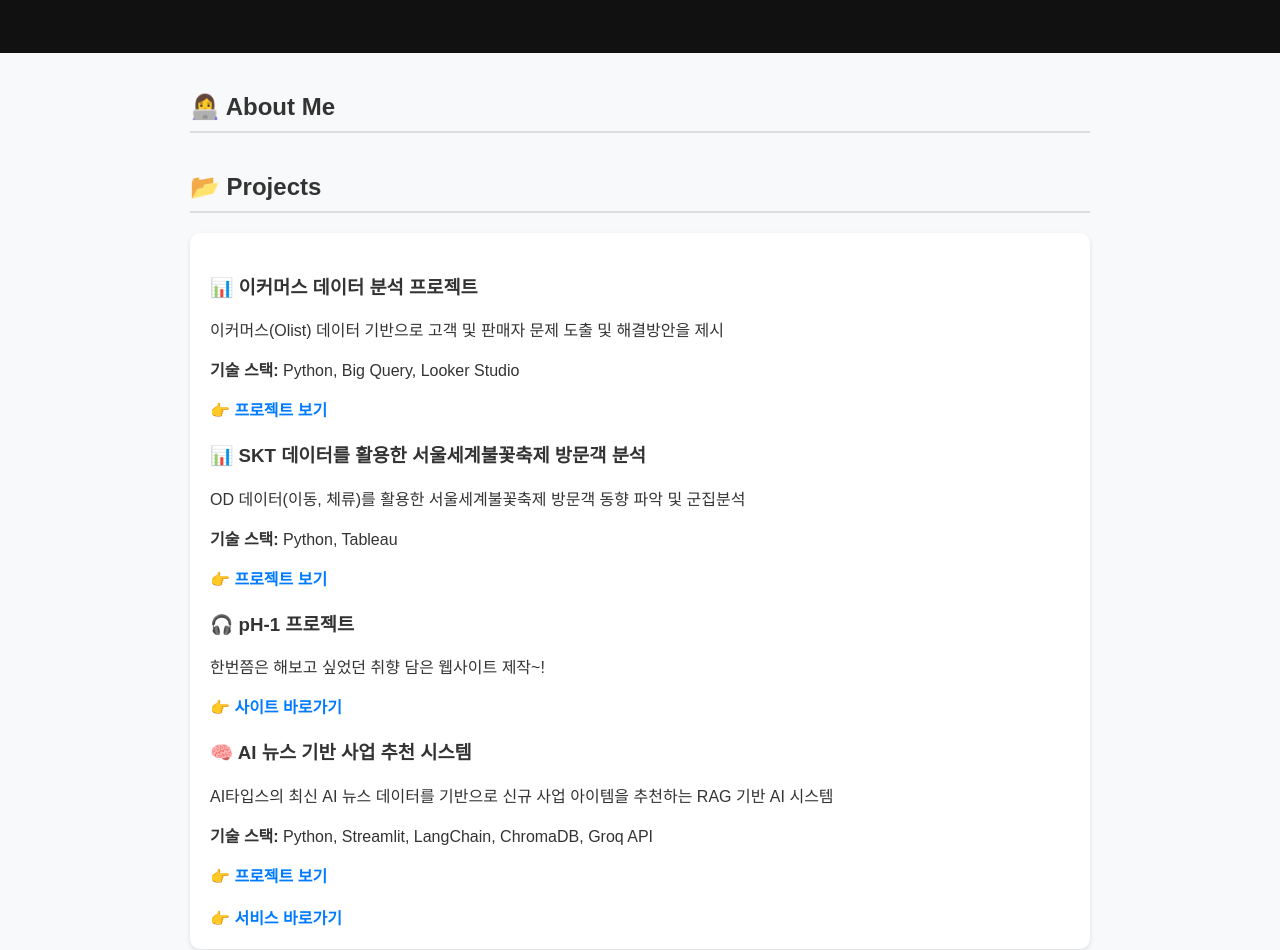
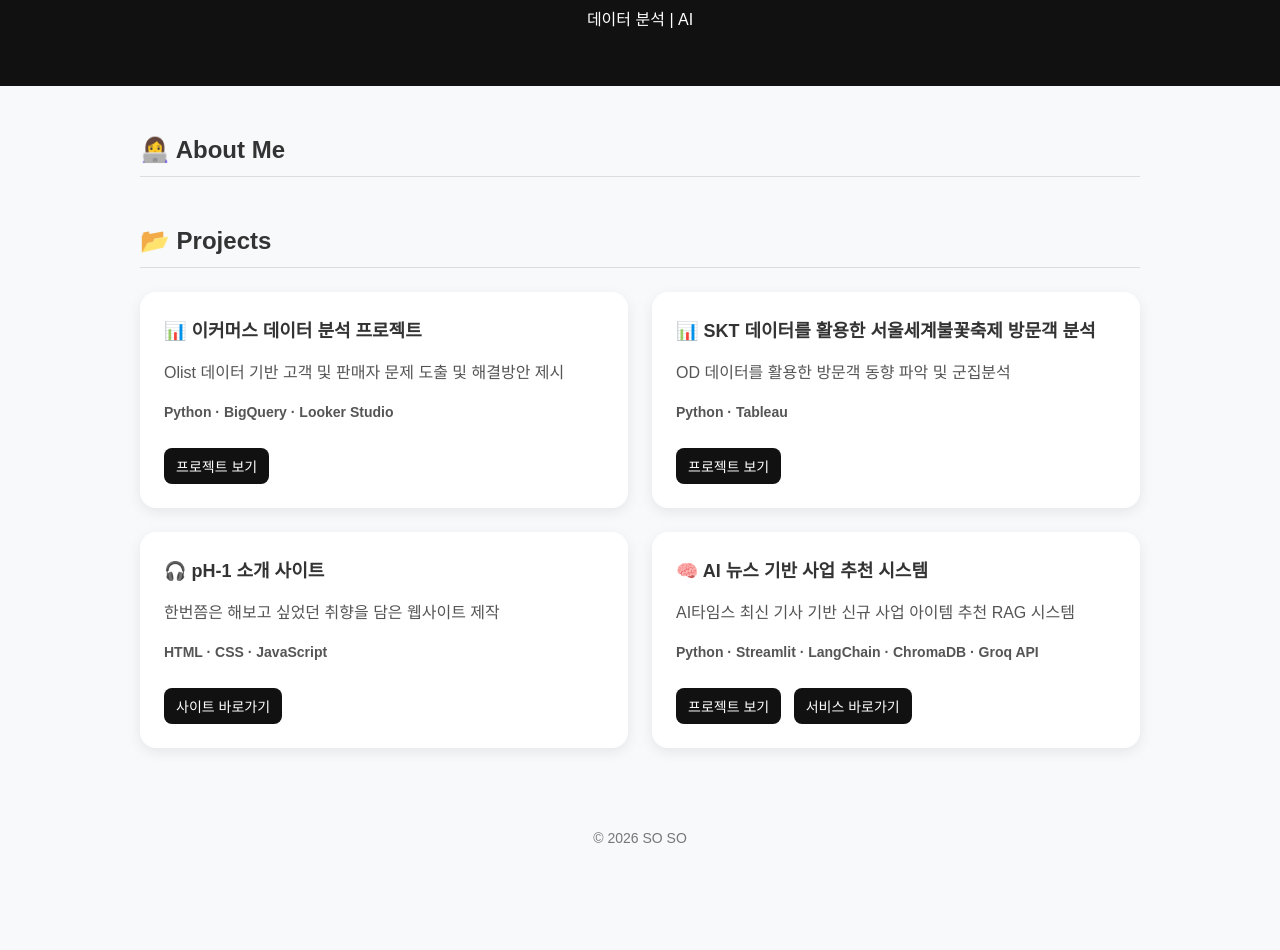
Before and after one commit to rlathwjd/rlathwjd.github.io, a plain HTML site: page index.html in a window 1280 px wide. Shown: the part 114-1064 px from the top of the page. After the commit the page ends 992 px from the top, so only its background shows below. Drawn offline with Linux system fonts and the light colour scheme.

Commit message:
Update index.html

```diff
--- a/index.html
+++ b/index.html
@@ -21,46 +21,87 @@
       text-align: center;
     }
 
-    header h1 {
-      margin: 0;
-      font-size: 32px;
-    }
-
-    header p {
-      margin-top: 10px;
-      font-size: 16px;
-      color: #ccc;
-    }
-
     section {
-      max-width: 900px;
-      margin: 40px auto;
-      padding: 0 20px;
+      max-width: 1000px;
+      margin: 50px auto;
+      padding: 0 24px;
     }
 
     h2 {
-      border-bottom: 2px solid #ddd;
-      padding-bottom: 10px;
+      font-size: 24px;
+      margin-bottom: 24px;
+      border-bottom: 1px solid #ddd;
+      padding-bottom: 12px;
+    }
+
+    .project-grid {
+      display: grid;
+      grid-template-columns: repeat(2, 1fr);
+      gap: 24px;
     }
 
     .project {
       background: white;
-      padding: 20px;
-      margin: 20px 0;
-      border-radius: 10px;
-      box-shadow: 0 2px 5px rgba(0,0,0,0.1);
+      padding: 24px;
+      border-radius: 16px;
+      box-shadow: 0 4px 14px rgba(0,0,0,0.08);
+      transition: transform 0.2s ease, box-shadow 0.2s ease;
+    }
+
+    .project:hover {
+      transform: translateY(-4px);
+      box-shadow: 0 8px 24px rgba(0,0,0,0.12);
+    }
+
+    .project h3 {
+      margin-top: 0;
+      font-size: 18px;
+    }
+
+    .project p {
+      line-height: 1.6;
+      color: #555;
+    }
+
+    .stack {
+      font-size: 14px;
+      color: #777;
+      font-weight: bold;
     }
 
     .project a {
+      display: inline-block;
+      margin-top: 10px;
+      margin-right: 8px;
+      padding: 8px 12px;
+      background: #111;
+      color: white;
+      border-radius: 8px;
+      font-size: 14px;
       text-decoration: none;
-      color: #007bff;
-      font-weight: bold;
+    }
+
+    .project a:hover {
+      background: #333;
+    }
+
+    @media (max-width: 768px) {
+      .project-grid {
+        grid-template-columns: 1fr;
+      }
+    }
+
+    .about-text {
+      line-height: 1.8;
+      color: #555;
+      font-size: 16px;
     }
 
     footer {
       text-align: center;
-      padding: 20px;
+      padding: 32px 20px;
       color: #777;
+      font-size: 14px;
     }
   </style>
 
@@ -68,52 +109,51 @@
 <body>
   <header>
     <h1>SO SO Portfolio</h1>
-    <p>데이터 분석 | AI | 문제 해결 중심 개발자</p>
+    <p>데이터 분석 | AI</p>
   </header>
   <section>
     <h2>👩‍💻 About Me</h2>
     <p>
     </p>
   </section>
+
   <section>
   <h2>📂 Projects</h2>
+
+  <div class="project-grid">
+
     <div class="project">
       <h3>📊 이커머스 데이터 분석 프로젝트</h3>
-  <p>
-    이커머스(Olist) 데이터 기반으로 고객 및 판매자 문제 도출 및 해결방안을 제시
-  </p>
-  <p><b>기술 스택:</b> Python, Big Query, Looker Studio</p>
-  <a href="https://github.com/rlathwjd/Olist_Analysis" target="_blank">
-    👉 프로젝트 보기
-  </a>
+      <p>Olist 데이터 기반 고객 및 판매자 문제 도출 및 해결방안 제시</p>
+      <p class="stack">Python · BigQuery · Looker Studio</p>
+      <a href="https://github.com/rlathwjd/Olist_Analysis" target="_blank">프로젝트 보기</a>
+    </div>
 
+    <div class="project">
       <h3>📊 SKT 데이터를 활용한 서울세계불꽃축제 방문객 분석</h3>
-  <p>
-    OD 데이터(이동, 체류)를 활용한 서울세계불꽃축제 방문객 동향 파악 및 군집분석
-  </p>
-  <p><b>기술 스택:</b> Python, Tableau</p>
-  <a href="https://github.com/rlathwjd/Seoul-International-Fireworks-Festival_Analysis" target="_blank">
-    👉 프로젝트 보기
-  </a>
+      <p>OD 데이터를 활용한 방문객 동향 파악 및 군집분석</p>
+      <p class="stack">Python · Tableau</p>
+      <a href="https://github.com/rlathwjd/Seoul-International-Fireworks-Festival_Analysis" target="_blank">프로젝트 보기</a>
+    </div>
 
-  <h3>🎧 pH-1 프로젝트</h3>
-  <p>한번쯤은 해보고 싶었던 취향 담은 웹사이트 제작~!</p>
-  <a href="https://rlathwjd.github.io/pH-1/" target="_blank">👉 사이트 바로가기</a>
+    <div class="project">
+      <h3>🎧 pH-1 소개 사이트</h3>
+      <p>한번쯤은 해보고 싶었던 취향을 담은 웹사이트 제작</p>
+      <p class="stack">HTML · CSS · JavaScript</p>
+      <a href="https://rlathwjd.github.io/pH-1/" target="_blank">사이트 바로가기</a>
+    </div>
 
+    <div class="project">
       <h3>🧠 AI 뉴스 기반 사업 추천 시스템</h3>
-  <p>
-    AI타입스의 최신 AI 뉴스 데이터를 기반으로 신규 사업 아이템을 추천하는 RAG 기반 AI 시스템
-  </p>
-  <p><b>기술 스택:</b> Python, Streamlit, LangChain, ChromaDB, Groq API</p>
-  <a href="https://github.com/rlathwjd/ai-news-business-recommender" target="_blank">
-    👉 프로젝트 보기
-  </a>
-  <br><br>
-  <a href="https://ai-news-business-recommender-ezuhhysyrrg36xjy6wjkfq.streamlit.app/" target="_blank">
-    👉 서비스 바로가기
-  </a>
+      <p>AI타임스 최신 기사 기반 신규 사업 아이템 추천 RAG 시스템</p>
+      <p class="stack">Python · Streamlit · LangChain · ChromaDB · Groq API</p>
+      <a href="https://github.com/rlathwjd/ai-news-business-recommender" target="_blank">프로젝트 보기</a>
+      <a href="https://ai-news-business-recommender-ezuhhysyrrg36xjy6wjkfq.streamlit.app/" target="_blank">서비스 바로가기</a>
+    </div>
+
   </div>
 </section>
+
   <footer>
     © 2026 SO SO
   </footer>
```
Lines whose indentation alone changed are shown as unchanged.
